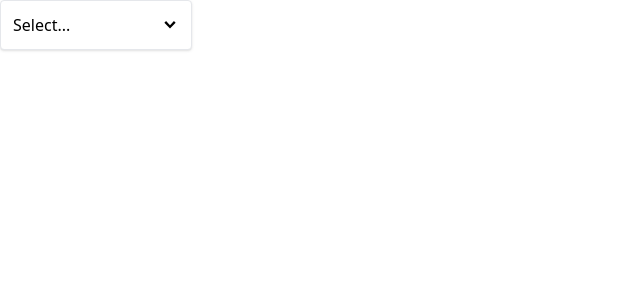
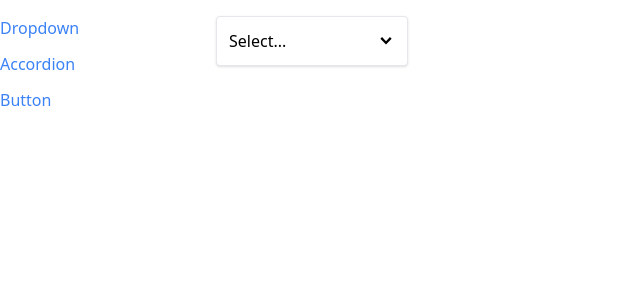
Before and after one commit to Laleh-S/react-components, a React (Create React App) app: page / in a window 1280 px wide. Shown: the top 300 px of the page, without its empty margins (0-640 px from the left). Built offline with nearby package versions, Linux system fonts and the light colour scheme.

Commit message:
reusable navigation

```diff
--- a/src/App.js
+++ b/src/App.js
@@ -1,31 +1,30 @@
-import Dropdown from "./components/Dropdown"
-import { useState } from "react";
+// ① - We want to show the dropdown page whenever a user is at our root route whis is localhost:3000.
 
 
+import Route from "./components/Route";
+import AccordionPage from "./pages/AccordionPage";
+import DropdownPage from "./pages/DropdownPage";
+import Sidebar from "./components/Sidebar";
+import ButtonPage from "./pages/ButtonPage";
+
 function App(){
-    const [selection, setSelection] = useState(null); // null by default to indicate nothing has been selected.
-
-    const handleSelect = (option) => {
-        setSelection(option);
-    };
-
-
-    const options = [
-        // label -> is what text the user sees, value -> is how we figure out what the user has selected.
-        {label: 'RED', value: 'red'},
-        {label: 'GREEN', value: 'green'},
-        {label: 'BLUE', value: 'blue'},
-    ]
 
     return (
-        <div className="flex">
-            <Dropdown options={options} value={selection} onChange={handleSelect} />
+        <div className="container mx-auto grid grid-cols-6 gap-4 mt-4">
+            <Sidebar />
+            <div className="col-span-5">
+                <Route path="/accordion">
+                    <AccordionPage />
+                </Route>
+                <Route path="/"> {/* ① */}
+                    <DropdownPage />
+                </Route>
+                <Route path="/button">
+                    <ButtonPage />
+                </Route>
+            </div>
         </div>
-
-    )
+    );
 };
 
 export default App;
-
-
-// Document-wide click eventhandler
--- /dev/null
+++ b/src/components/Link.js
@@ -0,0 +1,48 @@
+
+// to -> is the path that we are going to navigate to whenever user clicks on it.
+// children -> is some text that we want to show inside of the anchor element.
+
+//* WHY WE CREATE LINK FUNCTION ???
+// The goal of the link function is to make sure that clicking on an anchor element DOES NOT trigger a total page refresh.
+// We are going to stop that normal behavior by calling event.preventDefault inside of the click event handler.
+
+// ① - on any browsere if we hold command key and click on any link the link will open in a new window.
+// Here, we only want to prevent the default behavior if the user does not have that command or control key held down.
+// to detect this, we console log the event object. Then back inside the browser we do a command and click on one of our links.
+// When we click on it, we expand the console log. And if we scroll down we notice that there is a
+// ctrlKey: false and further down metaKey: true
+// on Mac OS, meta key will be set to true and on Windows control key will be set to true
+// So we could do a little check inside of our handle click function. We can say if the user is holding down meta key or control key,
+// then we don't want to go through this behavior. Instead we want to allow the browser to handle the navigation event as usual
+// and attempt to open up a new tab.
+
+import classNames from "classnames";
+import useNavigation from "../hooks/use-navigation";
+
+
+function Link({ to, children, className }){
+    // That's gonna give us back the entire object that we are sharing.
+    const { navigate } = useNavigation();
+
+    const classes = classNames("text-blue-500", className);
+
+    const handleClick = (event) => {
+        console.log(event) //keep for testing the code bellow on console  //! ①
+
+         //◈◈◈◈◈◈◈◈◈◈ Enabling our links to open in a new browser tab when hold command and click on the link ◈◈◈◈◈◈◈◈◈◈//
+        if (event.metaKey || event.ctrlKey){ // if event.metaKey or event.ctrlKey //! ①
+            return; // then just go ahead and return and let the browser just do its thing.
+        }
+        //◈◈◈◈◈◈◈◈◈◈◈◈◈◈◈◈◈◈◈◈◈◈◈◈◈◈◈◈◈◈ End ◈◈◈◈◈◈◈◈◈◈◈◈◈◈◈◈◈◈◈◈◈◈◈◈◈◈◈◈◈◈◈◈◈◈◈◈◈◈//
+
+        event.preventDefault();
+
+        navigate(to);
+    };
+    // Our href prop value is "to" because that's where this link is ultimately trying to go to.
+    return (
+        <a className={classes} href={to} onClick={handleClick}>{children}</a>  // <- Whenver user clicks on it we run "handleClick".
+    );
+};
+
+export default Link;
--- /dev/null
+++ b/src/components/Route.js
@@ -0,0 +1,18 @@
+
+import useNavigation from "../hooks/use-navigation";
+
+function Route ({ path, children }) {
+    const { currentPath } = useNavigation();
+
+    // Checking to see if "currentPath" is equal to "path" prop.
+    if (path === currentPath){ // If path is equal to currentPath, then I want to show whatever was provided
+        return children; // to us as the children prop, so we return children.
+        // if they are not equal, we don't render anything at all and can indicate that by returning null.
+    } else {
+        return null
+    }
+
+
+}
+
+export default Route
--- /dev/null
+++ b/src/components/Sidebar.js
@@ -0,0 +1,31 @@
+// Here we be showing a list of links to the user.
+// One way to create a sidebar is to return a div that has a bunch of link components listed all out one by one.
+// But that would get a little bit tedious because if we ever want to make a change or maybe add some CSS or className
+// to these different link things right here, we would have to go through and update every single one. instead we do the following:
+
+
+import Link from "./Link";
+
+function Sidebar () {
+    // We create an array of objects that are going to represent the individual links that we want to show to the user.
+    const links = [
+        { label: "Dropdown", path: "/" },
+        { label: "Accordion", path: "/accordion" },
+        { label: "Button", path: "/button" },
+        // { label: "Flex", path: "/flex" },
+        // { label: "Table", path: "/table" },
+        // { label: "Search", path: "/search" }
+    ];
+
+    const renderedLinks = links.map((link) => {
+        return <Link key={link.label} to={link.path} className="mb-3"> {link.label} </Link>;
+    });
+
+    return (
+        <div className="sticky top-0 overflow-y-scroll flex flex-col">
+            {renderedLinks}
+        </div>
+    );
+};
+
+export default Sidebar;
--- /dev/null
+++ b/src/context/navigation.js
@@ -0,0 +1,45 @@
+// Address dictate what we show on the page. We only care about the path to show the content to the user.
+// Path Is everything after URL/domain name and the port. to get the path from a page, type in
+// window.location.pathname in the console and it will show you the pathname.
+// EXAMPLE: pathname for http://localhost:3000 is "/" or for http://localhost:3000/dropdown is "/dropdown"
+
+// postate event listener is triggered when the browser's history navigation changes.
+
+import { createContext, useEffect, useState } from "react";
+
+const NavigationContext = createContext();
+
+function NavigationProvider({ children }) {
+// The only reason we have the state is to cause a re-render whenever a user clicks the forward and back buttons. That's all!!
+    const [currentPath, setCurrentPath] = useState(window.location.pathname);
+
+    //◈◈◈◈◈◈◈◈◈◈ HANDLE USER CLICKING FORWARD AND BACK ◈◈◈◈◈◈◈◈◈◈//
+    //◈◈◈◈◈◈◈◈◈◈◈◈◈◈◈◈◈◈◈◈◈◈◈◈◈◈◈◈◈◈◈◈◈◈◈◈◈◈◈◈◈◈◈◈◈◈◈◈◈◈◈◈◈◈◈◈◈◈◈//
+    // ONLY gonna handle when the user is going back and forth between different addresses user went to, using push state.
+    useEffect (() => {
+        const handler = () => {
+            setCurrentPath(window.location.pathname)
+        };
+        // we watch for popstate event and whenever that happens, we call the handler function.
+        window.addEventListener('popstate', handler);
+
+        return () => {
+            window.removeEventListener('popstate', handler);
+        };
+    }, []); // [] runs this function only one time.
+    //◈◈◈◈◈◈◈◈◈◈◈◈◈◈◈◈◈◈◈◈◈◈◈◈◈◈◈◈◈◈◈ END ◈◈◈◈◈◈◈◈◈◈◈◈◈◈◈◈◈◈◈◈◈◈◈◈◈◈◈//
+
+    const navigate = (to) => {
+        window.history.pushState({}, '', to);
+        setCurrentPath(to);
+    };
+
+    return (
+        <NavigationContext.Provider value={{ currentPath, navigate}}>
+            {children}
+        </NavigationContext.Provider>
+    );
+};
+
+export { NavigationProvider }; // import "NavigationProvider" inside index.js file and wrap it around <App />
+export default NavigationContext;
--- /dev/null
+++ b/src/hooks/use-navigation.js
@@ -0,0 +1,8 @@
+import { useContext } from "react";
+import NavigationContext from "../context/navigation";
+
+function useNavigation () { //And anytime we call this function, we are going to return use context, with navigation context.
+    return useContext(NavigationContext);
+}
+
+export default useNavigation;
--- a/src/index.js
+++ b/src/index.js
@@ -2,8 +2,13 @@
 import React from "react";
 import ReactDOM from "react-dom/client";
 import App from "./App"
+import {NavigationProvider} from "./context/navigation";
 
 const el = document.getElementById("root");
 const root = ReactDOM.createRoot(el);
 
-root.render(<App />)
+root.render(
+    <NavigationProvider>
+        <App />
+    </NavigationProvider>
+);
--- /dev/null
+++ b/src/pages/DropdownPage.js
@@ -0,0 +1,28 @@
+import Dropdown from "../components/Dropdown"
+import { useState } from "react";
+
+
+function DropdownPage(){
+    const [selection, setSelection] = useState(null); // null by default to indicate nothing has been selected.
+
+    const handleSelect = (option) => {
+        setSelection(option);
+    };
+
+
+    const options = [
+        // label -> is what text the user sees, value -> is how we figure out what the user has selected.
+        {label: 'RED', value: 'red'},
+        {label: 'GREEN', value: 'green'},
+        {label: 'BLUE', value: 'blue'},
+    ]
+
+    return (
+        <div className="flex">
+            <Dropdown options={options} value={selection} onChange={handleSelect} />
+        </div>
+
+    )
+};
+
+export default DropdownPage;
```
